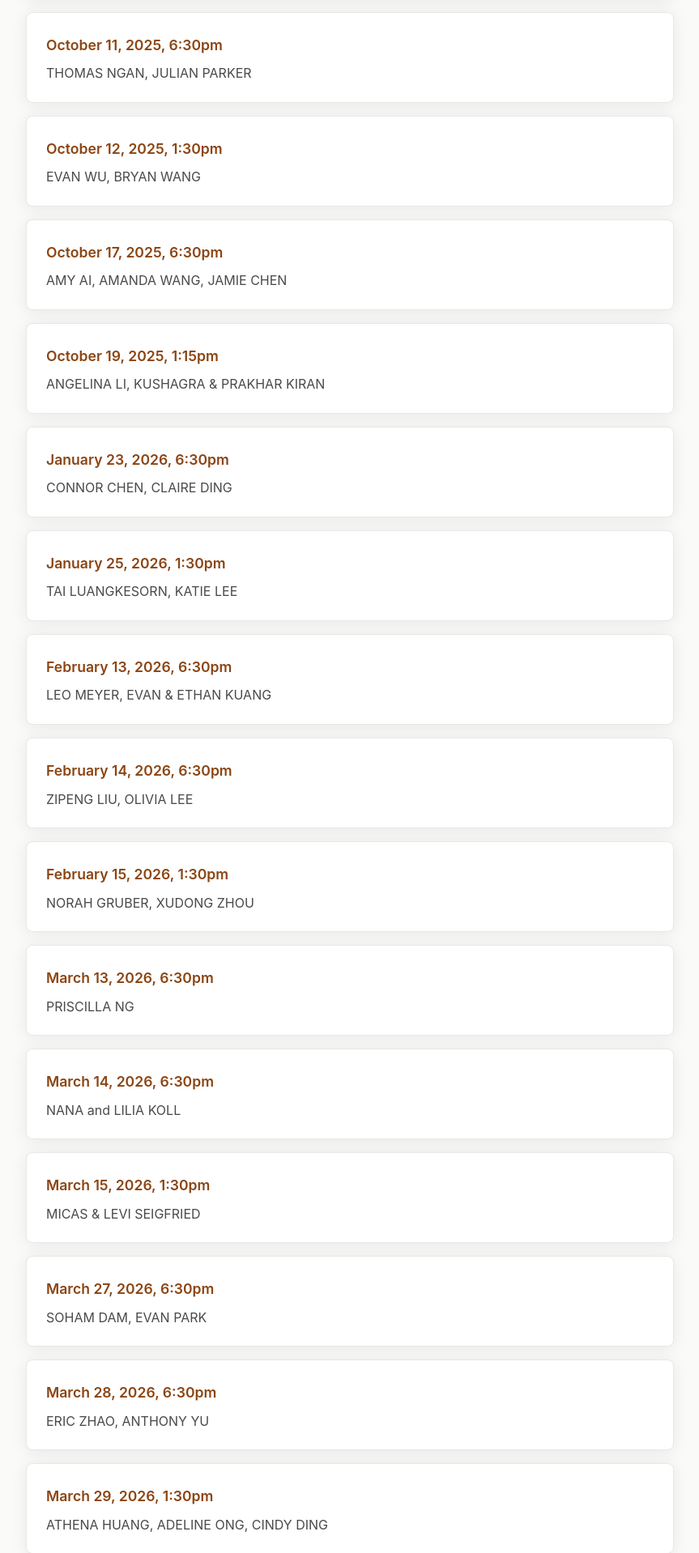
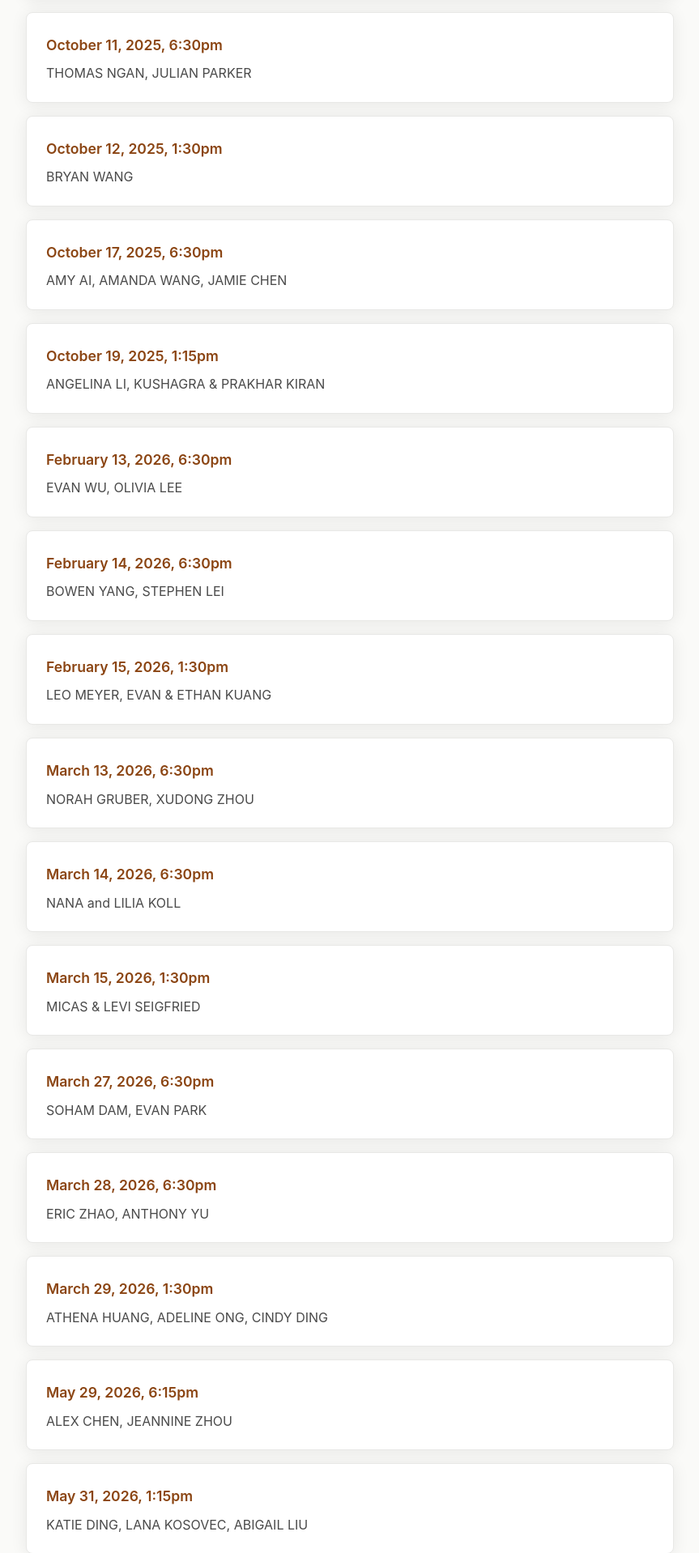
Before and after one commit to Trappie/sswpa, a FastAPI app: page /young-artists/heinz-hall in a window 1280 px wide. Shown: the part 965-2883 px from the top of the page at 81% size, without its empty margins (208-1071 px from the left). Run offline with FastAPI, Linux system fonts and the light colour scheme; some web fonts are replaced.

Commit message:
update pso schedule (#20)
Co-authored-by: Di Wu <diw26@pitt.edu>

```diff
--- a/templates/young-artists-heinz-hall.html
+++ b/templates/young-artists-heinz-hall.html
@@ -41,7 +41,7 @@
 
                         <div class="performance-date">
                             <div class="date-header">October 12, 2025, 1:30pm</div>
-                            <div class="performers">EVAN WU, BRYAN WANG</div>
+                            <div class="performers">BRYAN WANG</div>
                         </div>
 
                         <div class="performance-date">
@@ -55,33 +55,23 @@
                         </div>
 
                         <div class="performance-date">
-                            <div class="date-header">January 23, 2026, 6:30pm</div>
-                            <div class="performers">CONNOR CHEN, CLAIRE DING</div>
+                            <div class="date-header">February 13, 2026, 6:30pm</div>
+                            <div class="performers">EVAN WU, OLIVIA LEE</div>
                         </div>
 
                         <div class="performance-date">
-                            <div class="date-header">January 25, 2026, 1:30pm</div>
-                            <div class="performers">TAI LUANGKESORN, KATIE LEE</div>
+                            <div class="date-header">February 14, 2026, 6:30pm</div>
+                            <div class="performers">BOWEN YANG, STEPHEN LEI</div>
                         </div>
 
                         <div class="performance-date">
-                            <div class="date-header">February 13, 2026, 6:30pm</div>
+                            <div class="date-header">February 15, 2026, 1:30pm</div>
                             <div class="performers">LEO MEYER, EVAN & ETHAN KUANG</div>
                         </div>
 
                         <div class="performance-date">
-                            <div class="date-header">February 14, 2026, 6:30pm</div>
-                            <div class="performers">ZIPENG LIU, OLIVIA LEE</div>
-                        </div>
-
-                        <div class="performance-date">
-                            <div class="date-header">February 15, 2026, 1:30pm</div>
+                            <div class="date-header">March 13, 2026, 6:30pm</div>
                             <div class="performers">NORAH GRUBER, XUDONG ZHOU</div>
-                        </div>
-
-                        <div class="performance-date">
-                            <div class="date-header">March 13, 2026, 6:30pm</div>
-                            <div class="performers">PRISCILLA NG</div>
                         </div>
 
                         <div class="performance-date">
@@ -111,27 +101,27 @@
 
                         <div class="performance-date">
                             <div class="date-header">May 29, 2026, 6:15pm</div>
-                            <div class="performers">ABIGAIL LIU, JEANNINE ZHOU</div>
+                            <div class="performers">ALEX CHEN, JEANNINE ZHOU</div>
                         </div>
 
                         <div class="performance-date">
                             <div class="date-header">May 31, 2026, 1:15pm</div>
-                            <div class="performers">KATIE DING, LANA KOSOVEC</div>
+                            <div class="performers">KATIE DING, LANA KOSOVEC, ABIGAIL LIU</div>
                         </div>
 
                         <div class="performance-date">
                             <div class="date-header">June 19, 2026, 6:30pm</div>
-                            <div class="performers">TBD</div>
+                            <div class="performers">PRISCILLA NG, TAI LUANGKESORN</div>
                         </div>
 
                         <div class="performance-date">
                             <div class="date-header">June 20, 2026, 6:30pm</div>
-                            <div class="performers">TBD</div>
+                            <div class="performers">CONNOR CHEN, CLAIRE DING</div>
                         </div>
 
                         <div class="performance-date">
                             <div class="date-header">June 21, 2026, 1:30pm</div>
-                            <div class="performers">TBD</div>
+                            <div class="performers">EVAN WU, KATIE LEE</div>
                         </div>
                     </div>
                 </div>
```
Also changed, not shown: 1 other file.
